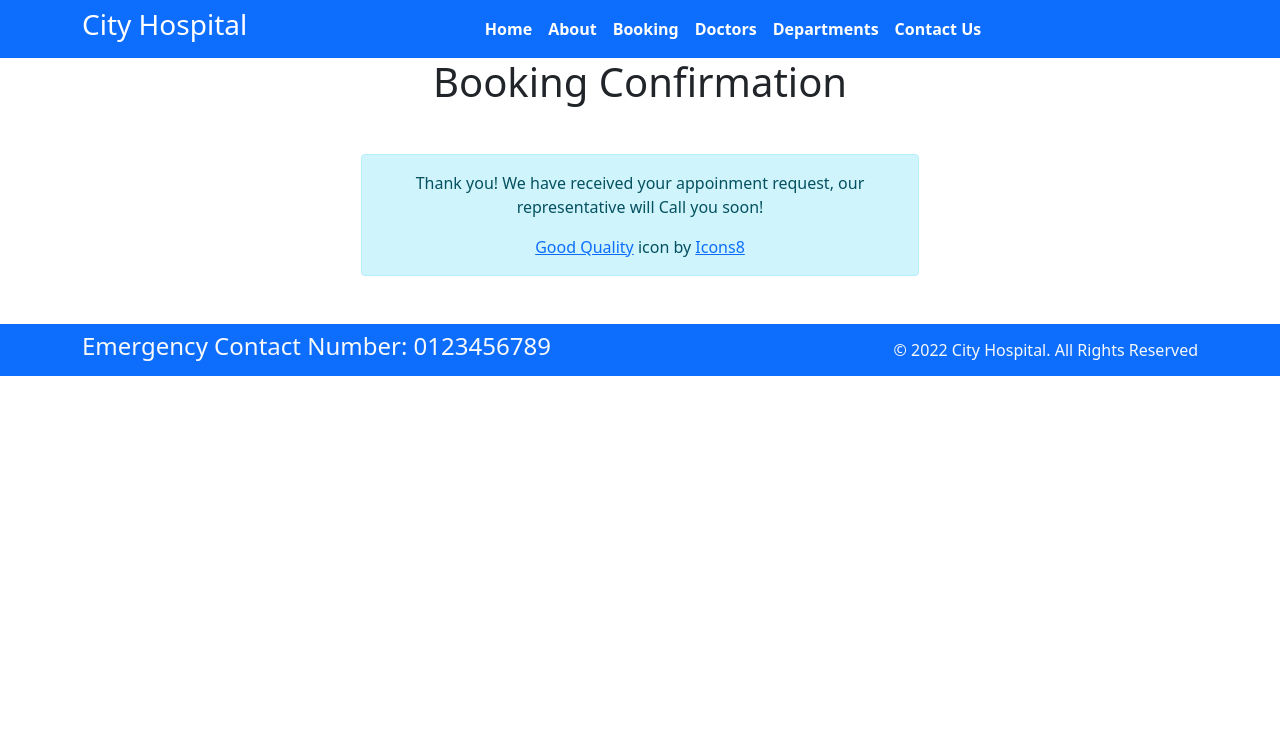
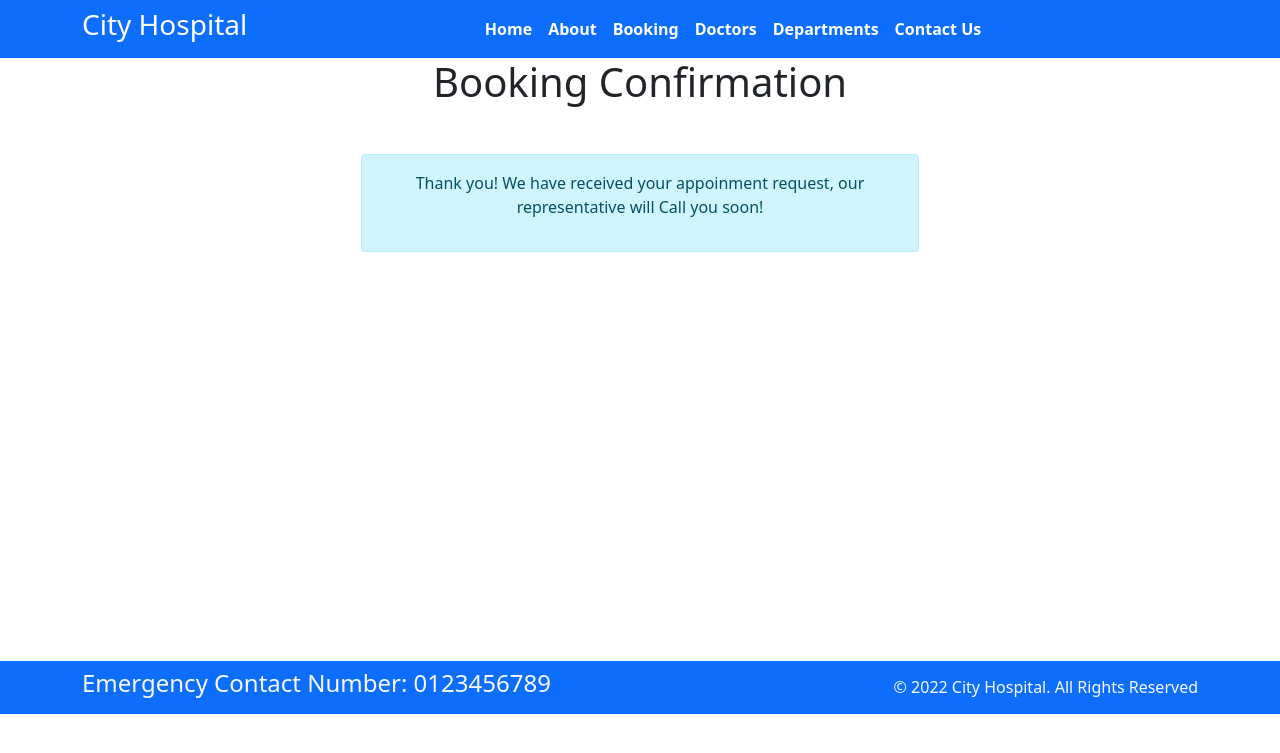
Before and after one commit to robinromance/doctors_page, a Django app: template templates/confirmation.html in a window 1280 px wide. Shown: the top 753 px of the page. Run offline with Django 4.2, Linux system fonts and the light colour scheme; the template is opened without the code that fills it, so the values that code supplies are empty; some libraries are stand-ins or nearby versions.

Commit message:
confirmation edits

```diff
--- a/templates/confirmation.html
+++ b/templates/confirmation.html
@@ -2,12 +2,10 @@
 {% block title %} Confirmation {% endblock %}
 {% load static %}
 {% block content %}
-<div class="container text-center ">
+<div class="container text-center " style="height: 37.7rem;">
     <h1>Booking Confirmation</h1>
     <div class="alert alert-info w-50 mx-auto my-5" role="alert">
         <p>Thank you! We have received your appoinment request, our representative will Call you soon! </p>
-        <a target="_blank" href="https://icons8.com/icon/abCDVWt3ryvn/good-quality">Good Quality</a> icon by <a target="_blank" href="https://icons8.com">Icons8</a>
-
     </div>
 </div>
 {% endblock %}
```
Also changed, not shown: db.sqlite3, uploads/doctors/ledu__2.jpg (added).
